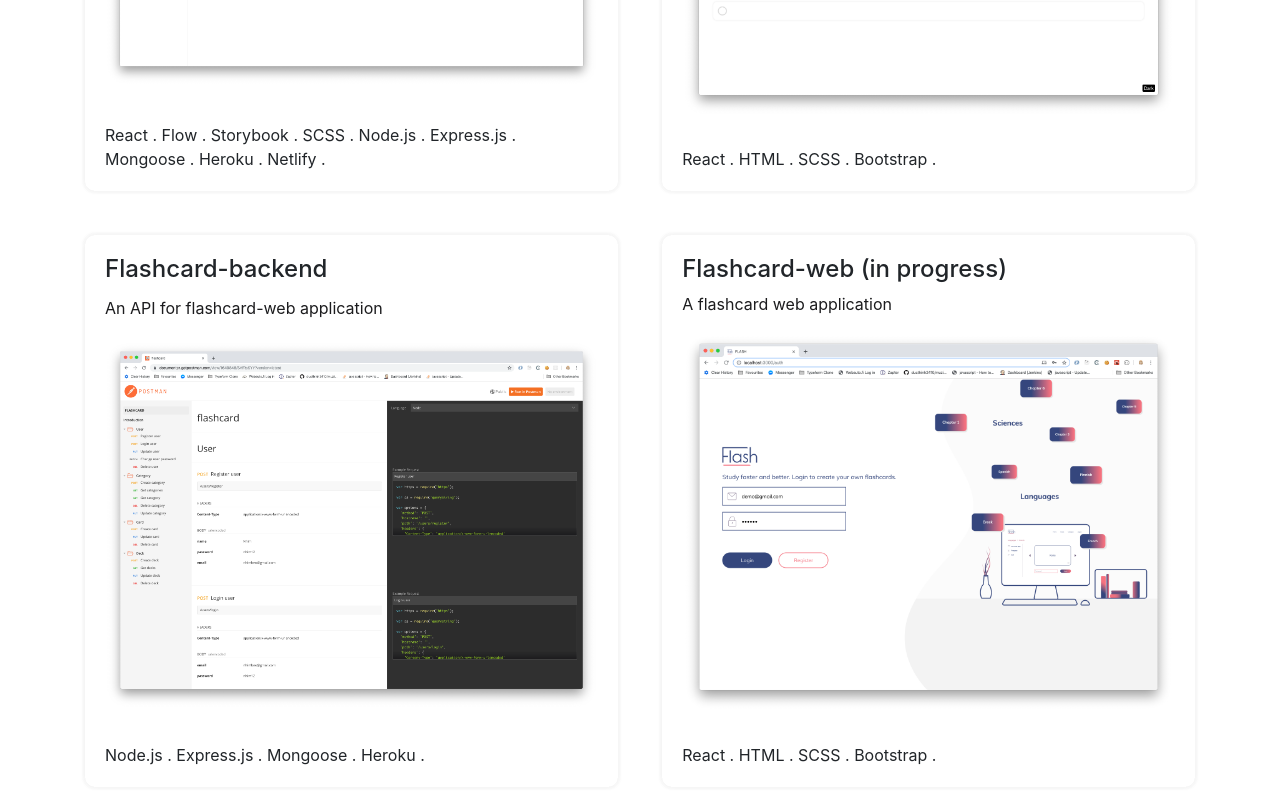
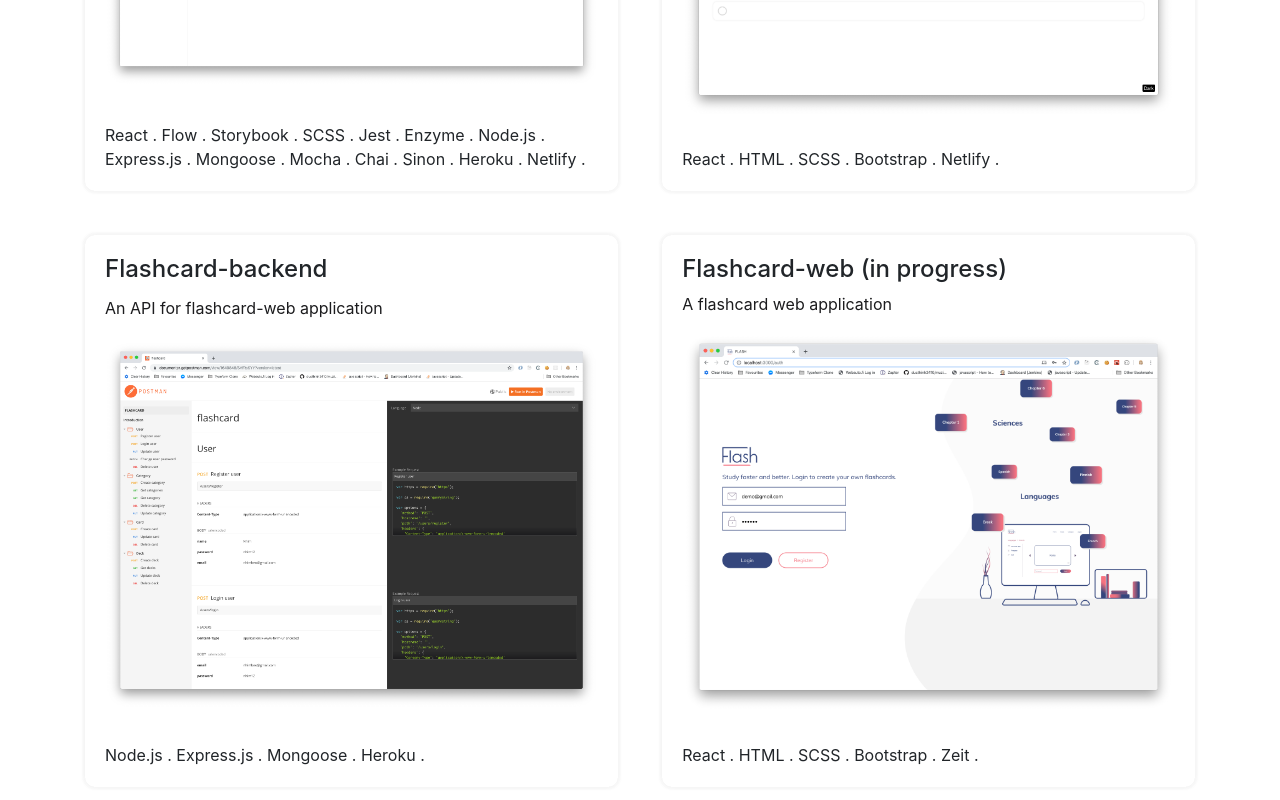
Before and after one commit to ngocdh236/ngocdh, a React (Create React App) app: page / in a window 1280 px wide. Shown: the part 1340-2140 px from the top of the page. Built offline with nearby package versions, Linux system fonts and the light colour scheme.

Commit message:
Edited projects

```diff
--- a/src/components/Projects.js
+++ b/src/components/Projects.js
@@ -16,9 +16,14 @@ export default function Projects(props) {
         'Flow',
         'Storybook',
         'SCSS',
+        'Jest',
+        'Enzyme',
         'Node.js',
         'Express.js',
         'Mongoose',
+        'Mocha',
+        'Chai',
+        'Sinon',
         'Heroku',
         'Netlify'
       ]
@@ -29,7 +34,7 @@ export default function Projects(props) {
       link: 'https://todo-web.netlify.com/',
       description: 'A todo wep application',
       image: require('../assets/images/projectTodo.png'),
-      stacks: ['React', 'HTML', 'SCSS', 'Bootstrap']
+      stacks: ['React', 'HTML', 'SCSS', 'Bootstrap', 'Netlify']
     },
     {
       id: 2,
@@ -45,7 +50,7 @@ export default function Projects(props) {
       link: 'https://github.com/ngocdh236/flashcard-web',
       description: 'A flashcard web application',
       image: require('../assets/images/projectFlashWeb.png'),
-      stacks: ['React', 'HTML', 'SCSS', 'Bootstrap']
+      stacks: ['React', 'HTML', 'SCSS', 'Bootstrap', 'Zeit']
     },
     {
       id: 3,
@@ -61,7 +66,7 @@ export default function Projects(props) {
       link: 'https://github.com/ngocdh236/DREAMBROKER-TheProgrammingAssignment',
       description: 'An endpoint to analyze text',
       image: require('../assets/images/projectDREAM.png'),
-      stacks: ['Node.js', 'Express.js', 'Heroku']
+      stacks: ['Node.js', 'Express.js', 'Heroku', 'Mocha', 'Chai']
     },
     {
       id: 5,
```
